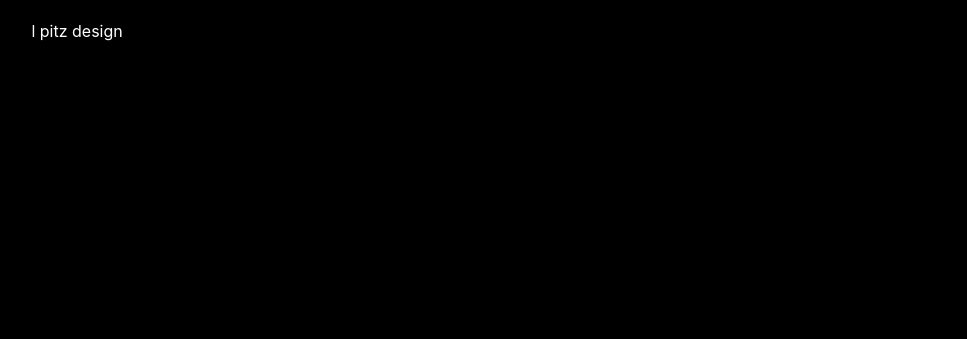
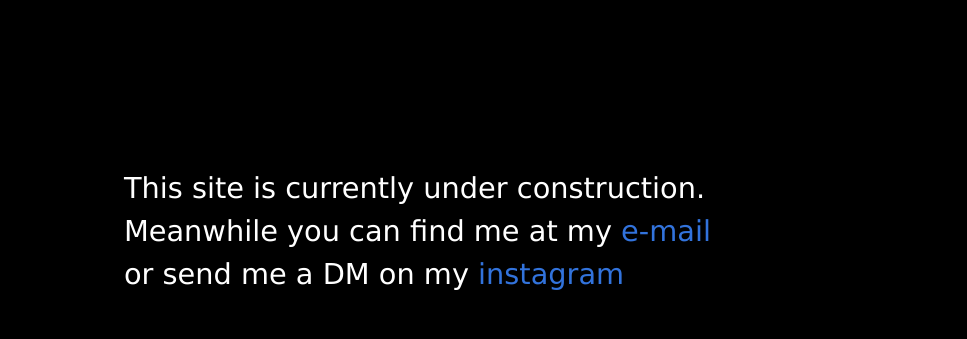
Before and after one commit to gugutz/lpitz.com, a Gatsby site: page / in a window 1280 px wide. Shown: the top 339 px of the page, without its empty margins (146-1113 px from the left). Built offline with nearby package versions, Linux system fonts and the light colour scheme; Gatsby itself is replaced by a stand-in of ours; a web font is replaced by a local one.

Commit message:
recuded font size to 1.8em and removed header text

```diff
--- a/src/components/header.js
+++ b/src/components/header.js
@@ -26,7 +26,7 @@
             textDecoration: `none`,
           }}
         >
-          {siteTitle}
+          {/*   {siteTitle}   */}
         </Link>
       </h1>
     </div>
--- a/src/css/lpitz.css
+++ b/src/css/lpitz.css
@@ -13,7 +13,7 @@
 .construction {
   font-family: 'Antiqua Roman', Verdana, Arial;
   color: white;
-  margin-top: 30%;
+  margin-top: 13%;
   margin-left: 10%;
-  font-size: 2.5em;
+  font-size: 1.8em;
 }
```
